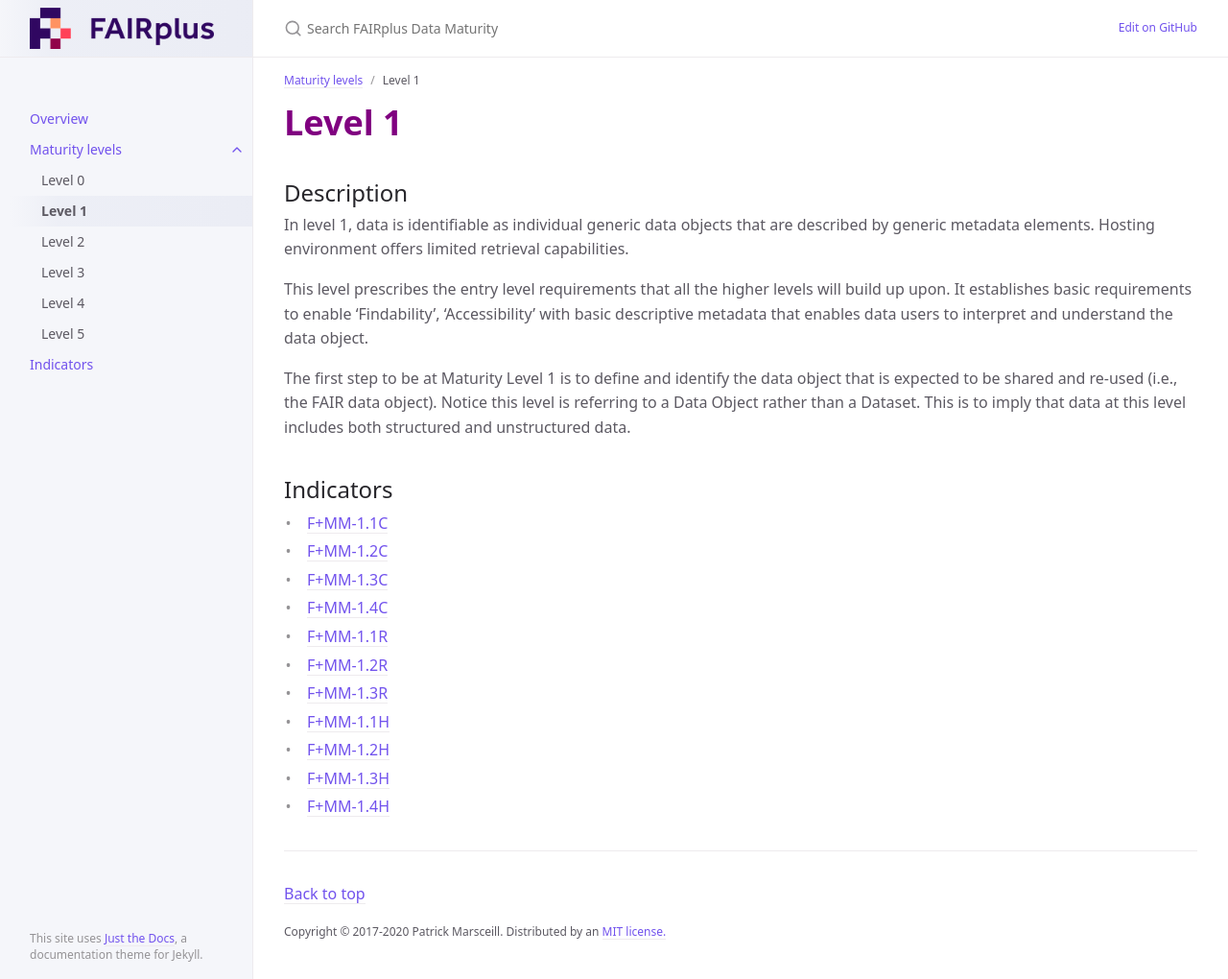
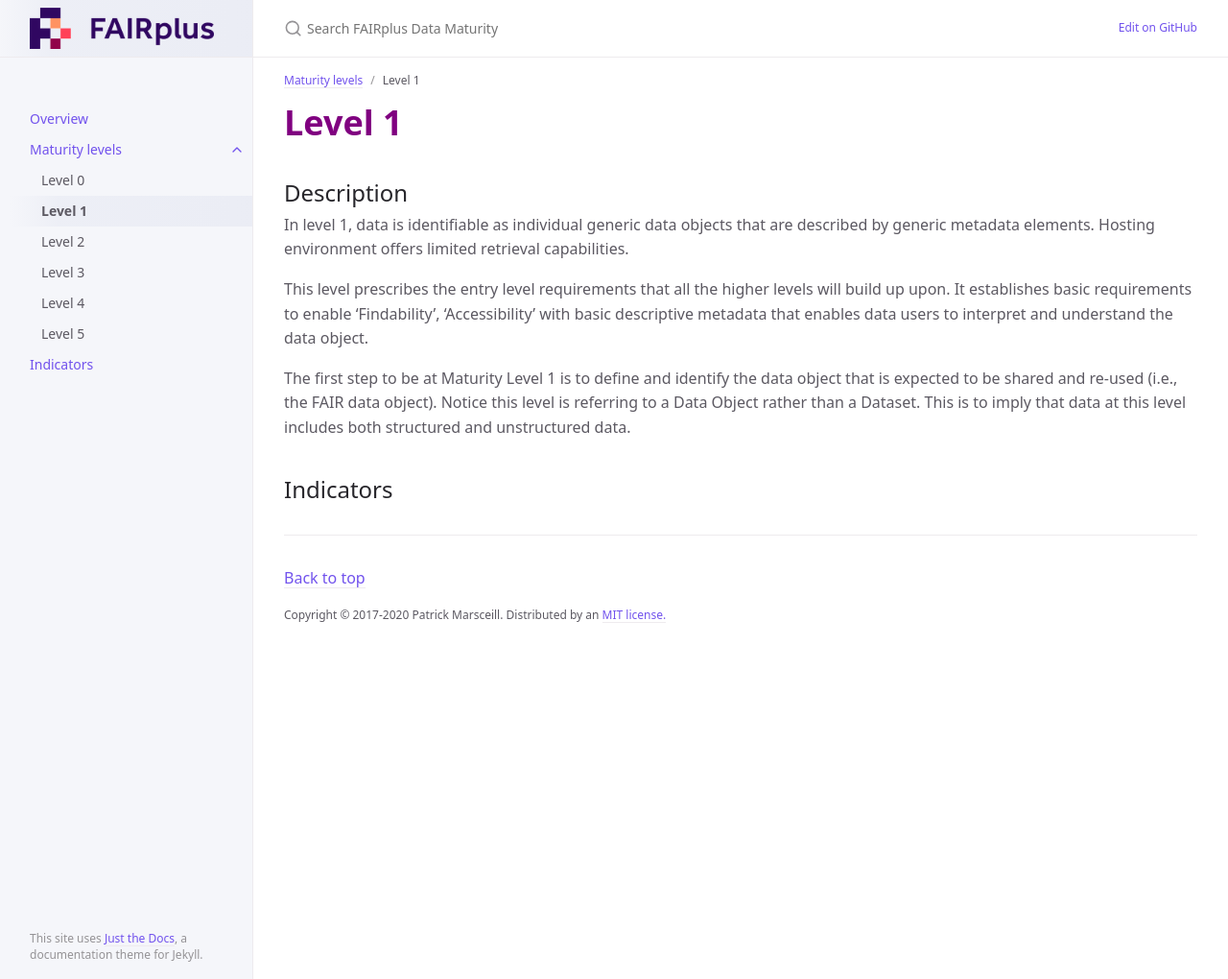
Before and after one commit to FAIRplus/Data-Maturity, a Jekyll site: the page built from docs/Levels/Level1.md, in a window 1280 px wide and 1020 px high. Shown: the whole window at 96% size. Built offline with Jekyll 4.4.1, drawn with Linux system fonts in a browser that asks for light colours.

Commit message:
Update Level1.md

```diff
--- a/docs/Levels/Level1.md
+++ b/docs/Levels/Level1.md
@@ -17,14 +17,6 @@
 
 ## Indicators
 
-* [F+MM-1.1C](https://github.com/FAIRplus/Data-Maturity/blob/indicator-definitions/docs/_indicators/A.%20F%2BMM-1.1C.md)
-* [F+MM-1.2C](https://github.com/FAIRplus/Data-Maturity/blob/indicator-definitions/docs/_indicators/A.%20F%2BMM-1.2C.md)
-* [F+MM-1.3C](https://github.com/FAIRplus/Data-Maturity/blob/indicator-definitions/docs/_indicators/A.%20F%2BMM-1.3C.md)
-* [F+MM-1.4C](https://github.com/FAIRplus/Data-Maturity/blob/indicator-definitions/docs/_indicators/A.%20F%2BMM-1.4C.md)
-* [F+MM-1.1R](https://github.com/FAIRplus/Data-Maturity/blob/indicator-definitions/docs/_indicators/B.%20F%2BMM-1.1R.md)
-* [F+MM-1.2R](https://github.com/FAIRplus/Data-Maturity/blob/indicator-definitions/docs/_indicators/B.%20F%2BMM-1.2R.md)
-* [F+MM-1.3R](https://github.com/FAIRplus/Data-Maturity/blob/indicator-definitions/docs/_indicators/B.%20F%2BMM-1.3R.md)
-* [F+MM-1.1H](https://github.com/FAIRplus/Data-Maturity/blob/indicator-definitions/docs/_indicators/C.%20F%2BMM-1.1H.md)
-* [F+MM-1.2H](https://github.com/FAIRplus/Data-Maturity/blob/indicator-definitions/docs/_indicators/C.%20F%2BMM-1.2H.md)
-* [F+MM-1.3H](https://github.com/FAIRplus/Data-Maturity/blob/indicator-definitions/docs/_indicators/C.%20F%2BMM-1.3H.md)
-* [F+MM-1.4H](https://github.com/FAIRplus/Data-Maturity/blob/indicator-definitions/docs/_indicators/C.%20F%2BMM-1.4H.md)
+{% for 1indicator in site.1indicators %}
+{{ 1indicator.content }}
+{% endfor %}
```
